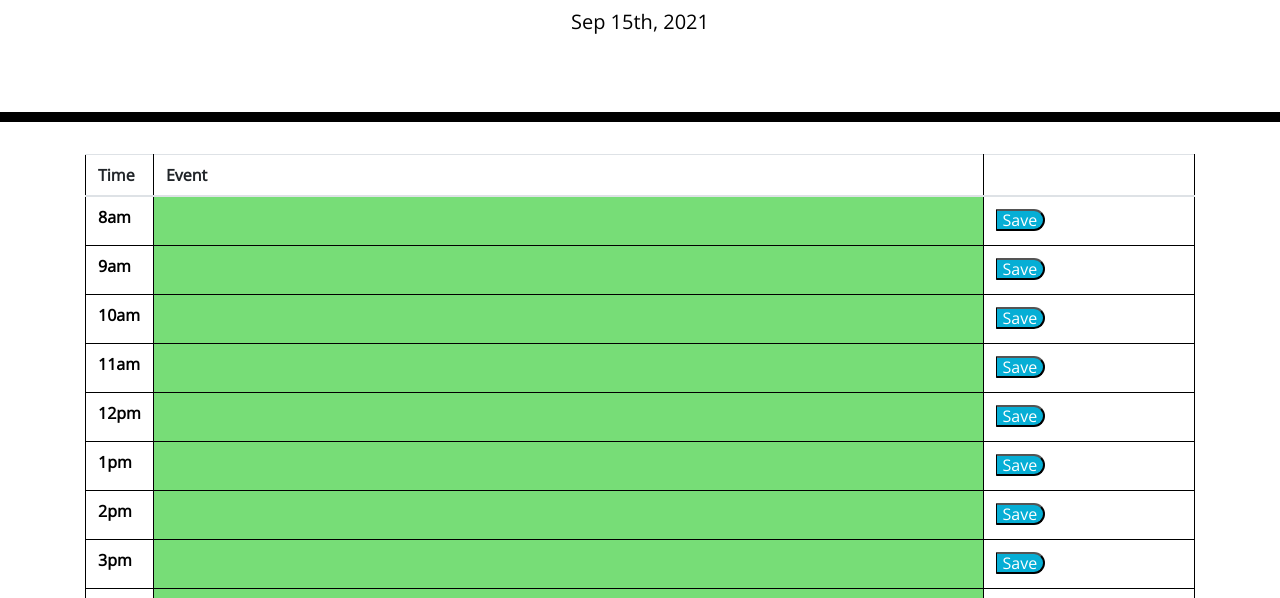
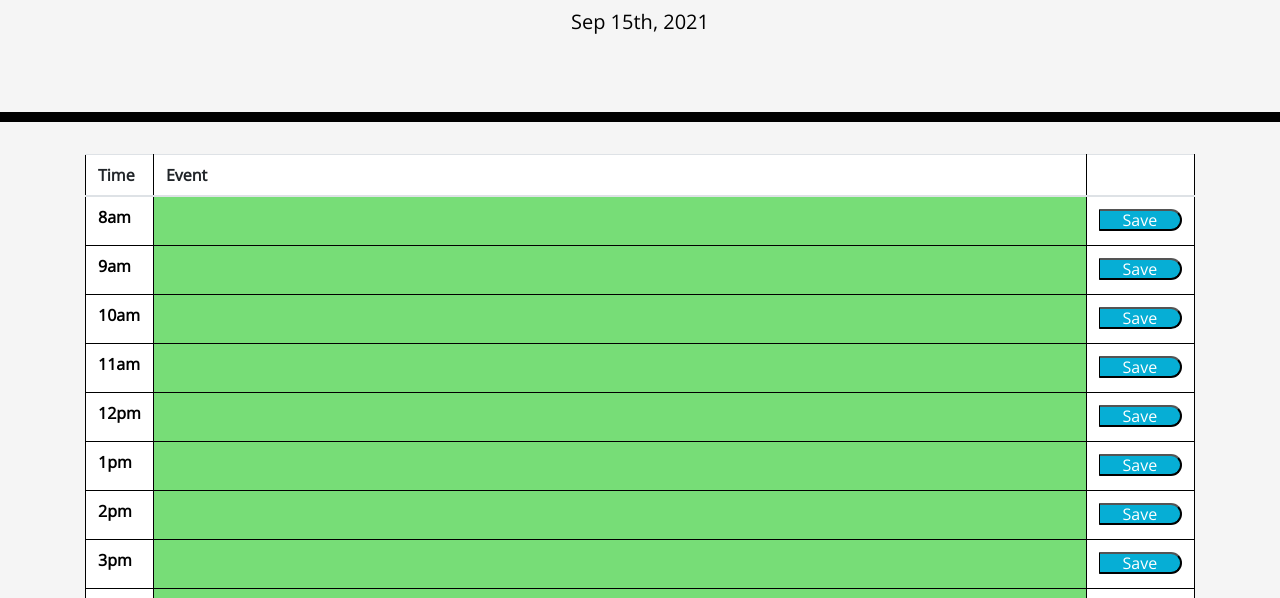
Before and after one commit to Krcano/Day-Planner, a plain HTML site: page index.html in a window 1280 px wide. Shown: the part 182-780 px from the top of the page. Drawn offline with nearby package versions, Linux system fonts and the light colour scheme.

Commit message:
changed background color and button size

```diff
--- a/style.css
+++ b/style.css
@@ -2,6 +2,7 @@ body {
   font-family: 'Open Sans', sans-serif;
   font-size: 16px;
   line-height: 1;
+  background-color:whitesmoke
 }
 
 textarea {
@@ -63,6 +64,8 @@ textarea {
   border-bottom-right-radius: 15px;
   background-color: #06aed5;
   color: white;
+  width:100%;
+
 
 
 }
@@ -78,18 +81,16 @@ table, th, td {
   border: 1px solid black;
   border-collapse: collapse;
   padding: 20px;
+  background-color: white;
 }
 table{
   width:100%;
 
 }
 td{
-  width:80%;
+  width:90%;
 }
-.box{
 
-
-}
 input {
   width: 100%;
   border:transparent;
```
